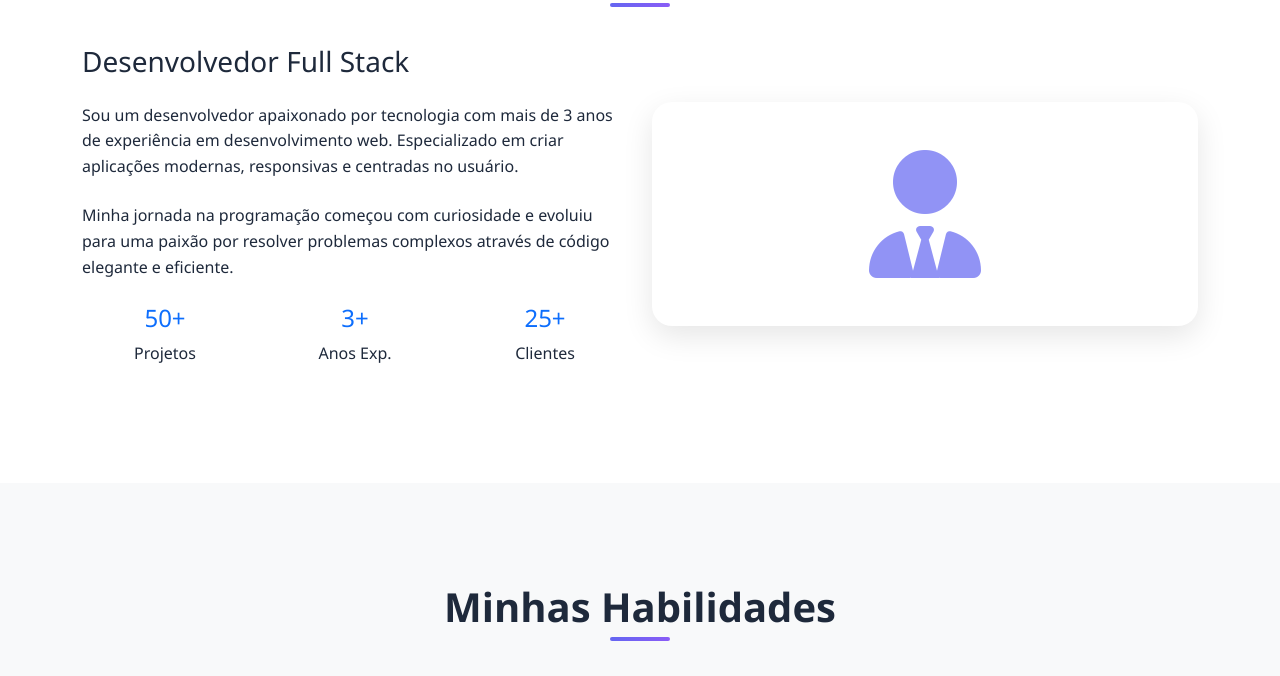
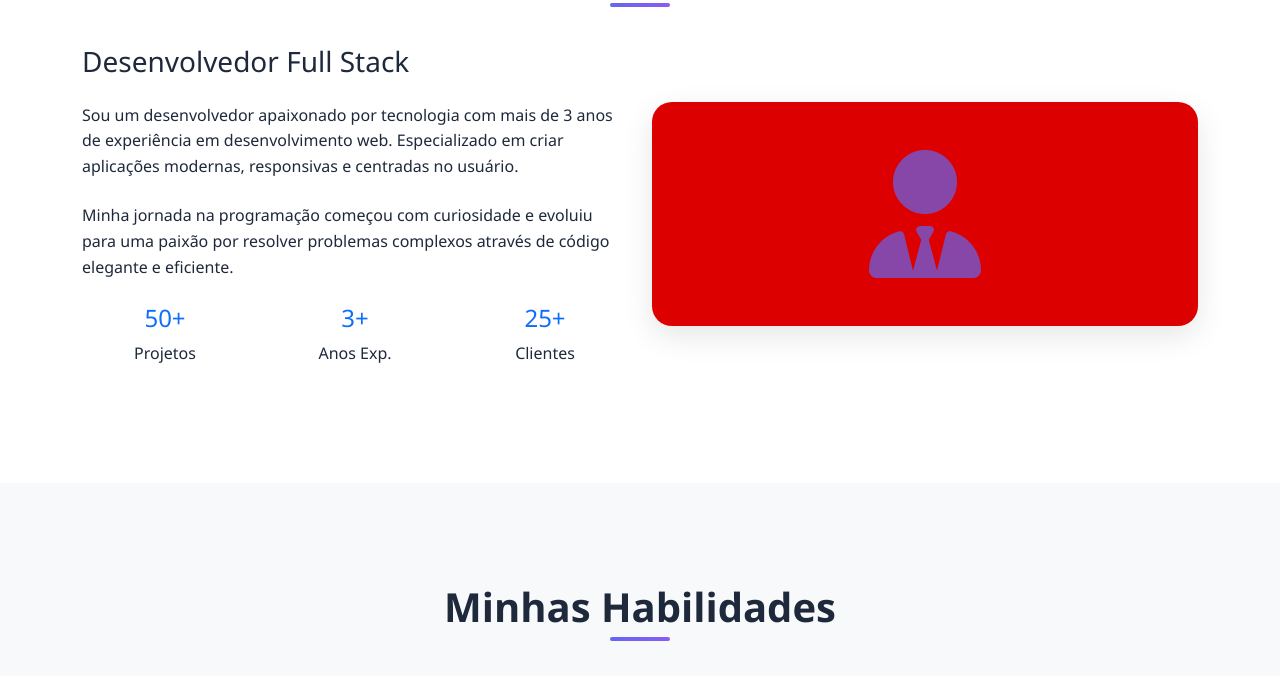
Before and after one commit to adislandev/aulagit, a plain HTML site: page index.html in a window 1280 px wide. Shown: the part 951-1627 px from the top of the page. Drawn offline with nearby package versions, Linux system fonts and the light colour scheme.

Commit message:
Fiz alteração na cor de fundo

```diff
--- a/index.html
+++ b/index.html
@@ -155,6 +155,7 @@
         }
 
         /* Seções */
+
         .section-padding {
             padding: 100px 0;
         }
@@ -179,9 +180,9 @@
             border-radius: 2px;
         }
 
-        /* Cards customizados */
+        /* Cards */
         .card-custom {
-            background: white;
+            background: rgb(220, 0, 0);
             border: none;
             border-radius: 20px;
             box-shadow: 0 10px 30px rgba(0, 0, 0, 0.1);
```
